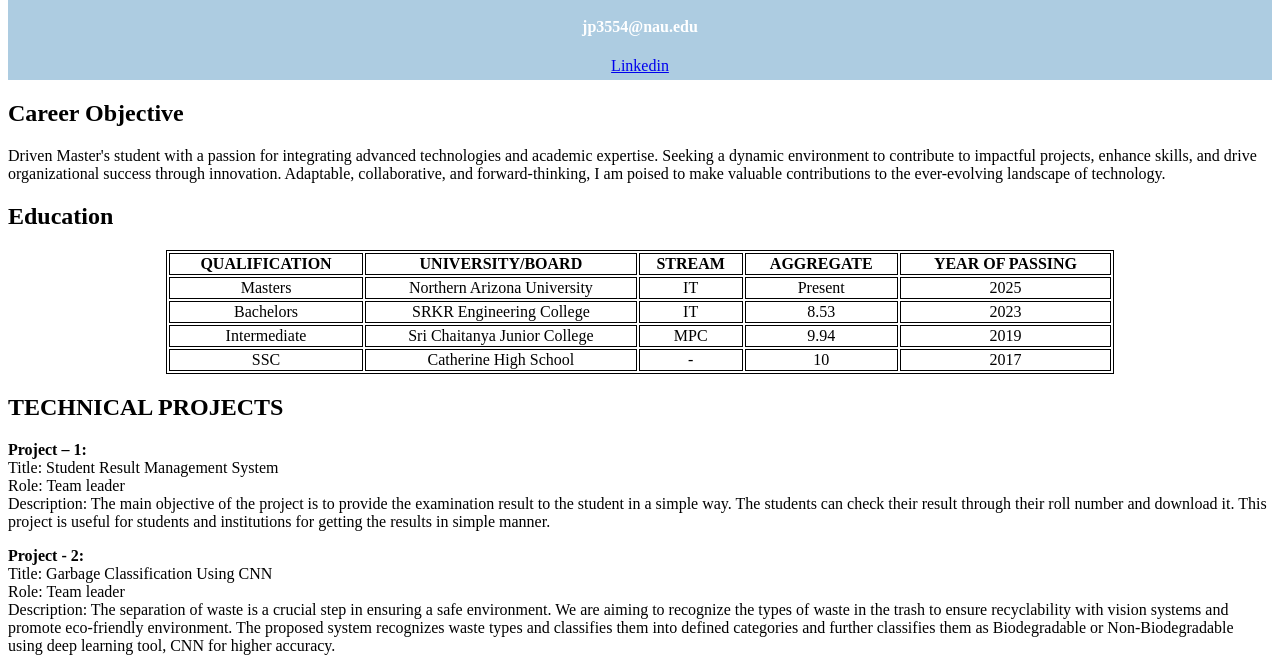
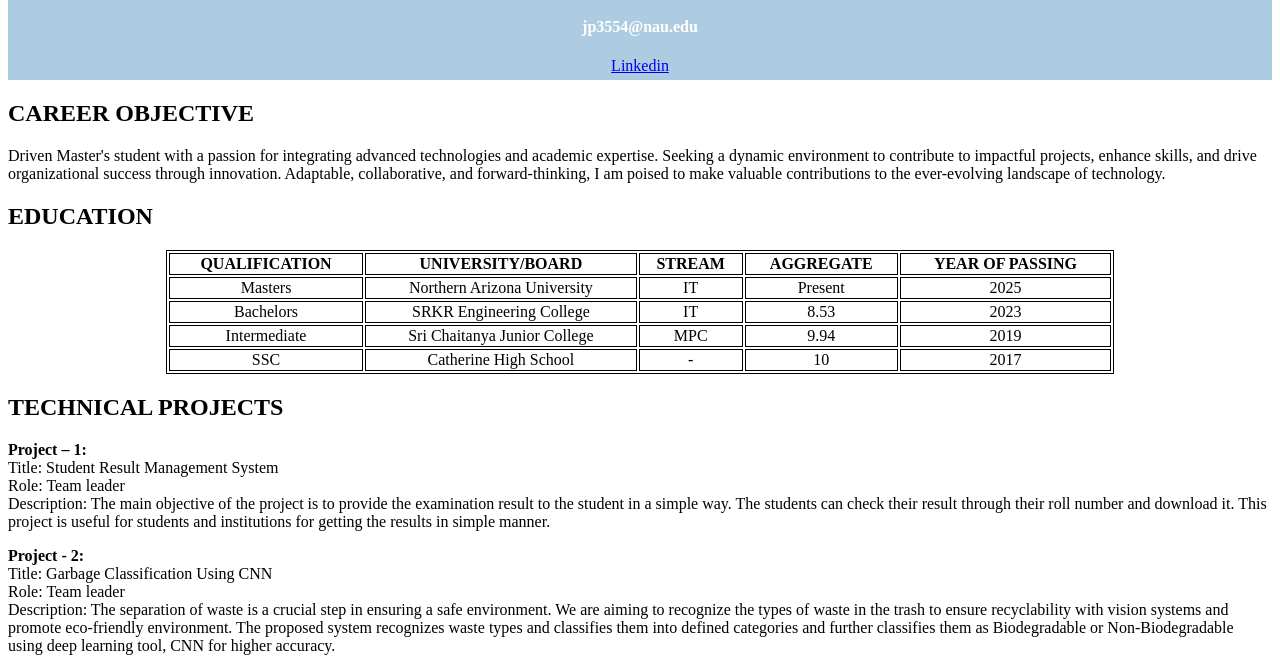
Before and after one commit to Jyotshnapothina/ITC505-LAB2, a plain HTML site: page lab-2/index.html in a window 1280 px wide. Shown: the part 118-790 px from the top of the page. Drawn offline with Linux system fonts and the light colour scheme.

Commit message:
INITIAL COMMIT

```diff
--- a/lab-2/index.html
+++ b/lab-2/index.html
@@ -29,10 +29,10 @@
             <a href="https://www.linkedin.com/in/jyotshna-pothina-1a4868213/">Linkedin</a>
 
     </header>
-    <h2>Career Objective</h2>
+    <h2>CAREER OBJECTIVE</h2>
     <p>Driven Master's student with a passion for integrating advanced technologies and academic expertise. Seeking a dynamic environment to contribute to impactful projects, enhance skills, and drive organizational success through innovation. Adaptable, collaborative, and forward-thinking, I am poised to make valuable contributions to the ever-evolving landscape of technology.</p>
 <article>
-    <h2>Education</h2>
+    <h2>EDUCATION</h2>
     <table style="width:75%" class="center">
         <thead>
             <tr>
```
